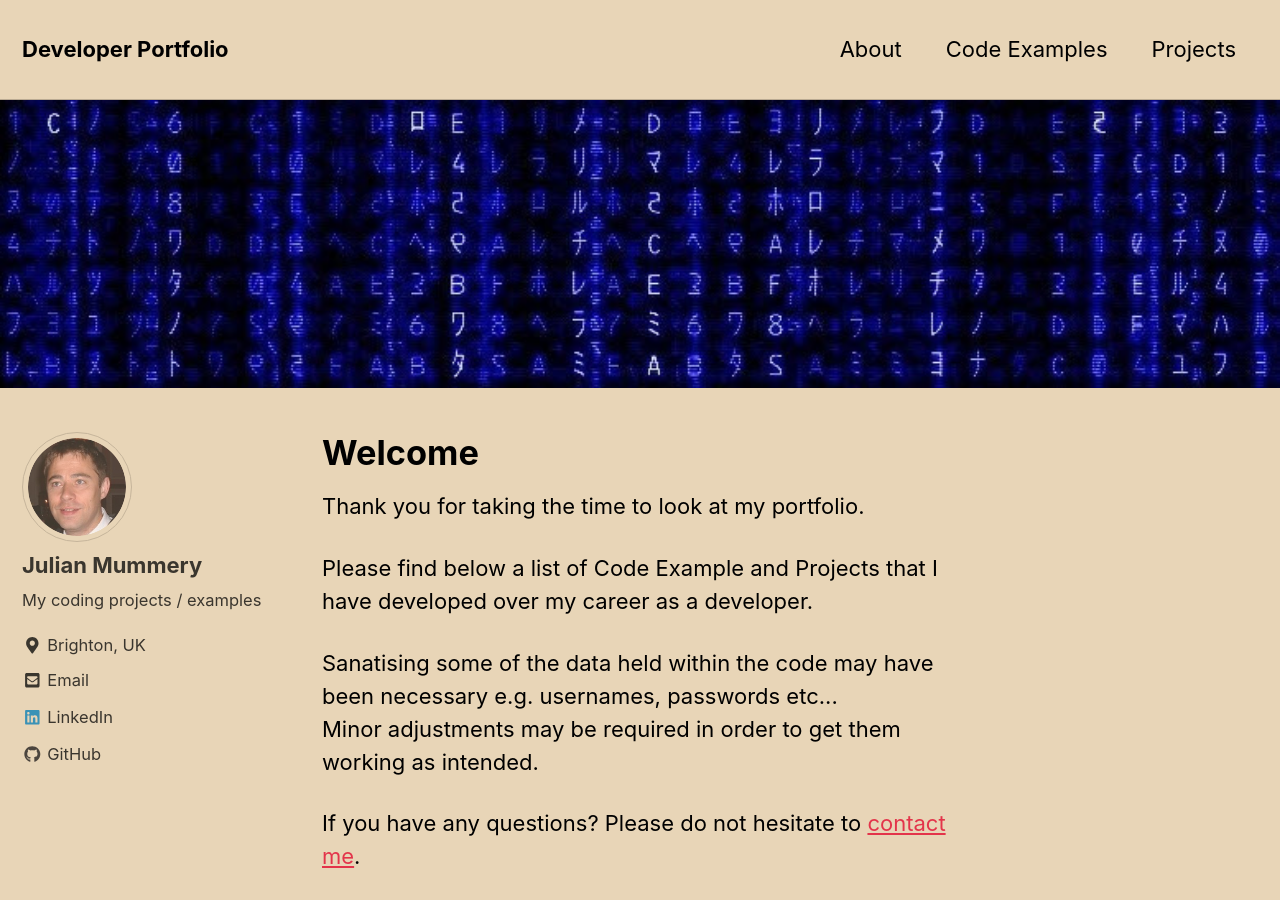
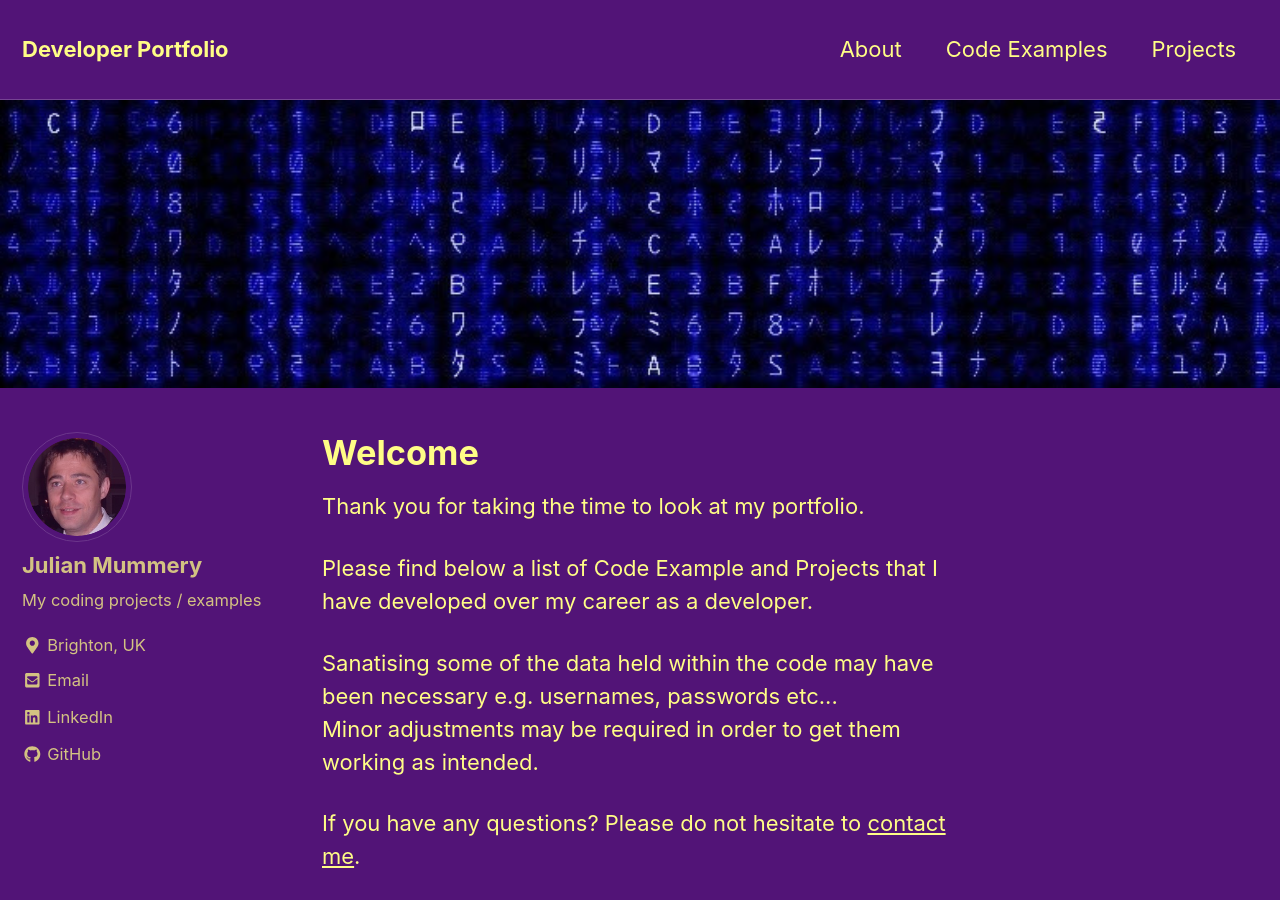
Before and after one commit to julianmummery/julianmummery.github.io, a Jekyll site: the page built from index.html, in a window 1280 px wide and 900 px high. Built offline with Jekyll 4.4.1, drawn with Linux system fonts in a browser that asks for light colours; nearby versions of some CDN libraries; the list of posts is cut into pages by our own code.

Commit message:
Update _config.yml

```diff
--- a/_config.yml
+++ b/_config.yml
@@ -12,7 +12,7 @@
 
 # theme                  : "minimal-mistakes-jekyll"
 # remote_theme           : "mmistakes/minimal-mistakes"
-minimal_mistakes_skin    : "sunrise" # "air", "aqua", "contrast", "dark", "dirt", "neon", "mint", "plum", "sunrise"
+minimal_mistakes_skin    : "plum" # "air", "aqua", "contrast", "dark", "dirt", "neon", "mint", "plum", "sunrise"
 
 # Site Settings
 locale                   : "en-GB"
```
